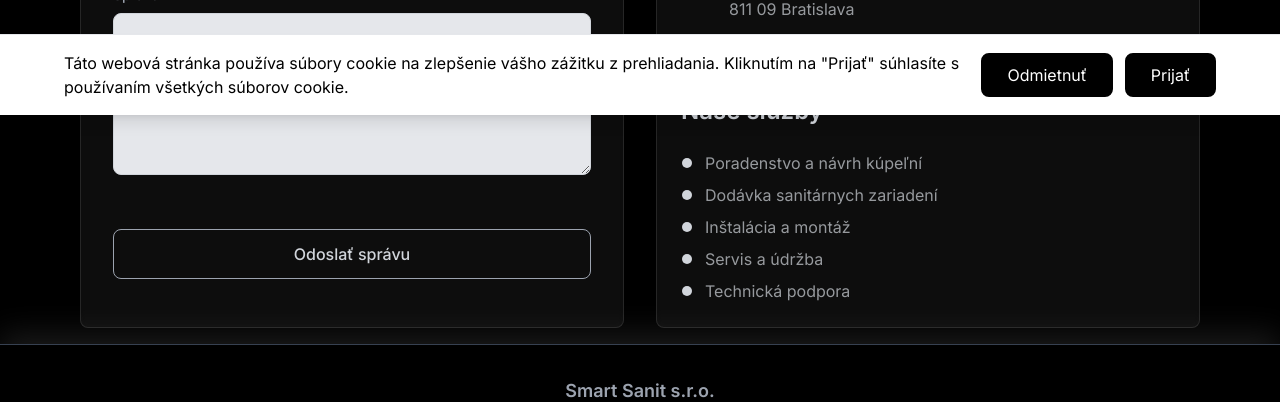
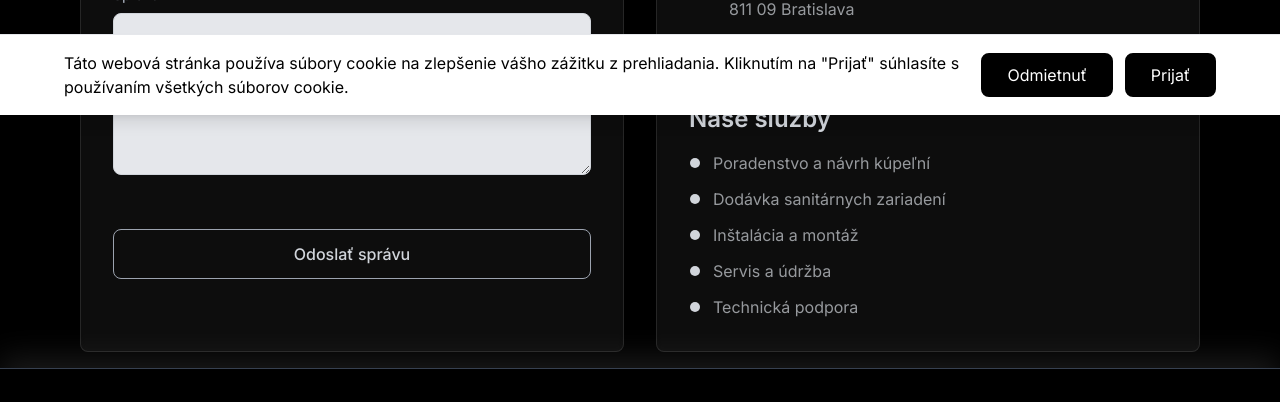
Before and after one commit to dianabombi/smart-sanity, a React (Create React App) app in the folder client/: page /contact in a window 1280 px wide. Shown: the part 685-1087 px from the top of the page. Built offline with nearby package versions, Linux system fonts and the light colour scheme; no server answers; the database is empty; the HTML template or start-up script is replaced by a standard one; a web font is replaced by a local one.

Commit message:
Fix alignment in Contact page Services section

```diff
--- a/client/src/components/contact/ContactInfo.js
+++ b/client/src/components/contact/ContactInfo.js
@@ -73,18 +73,18 @@ const ContactInfo = ({
       </div>
 
       {/* Services */}
-      <div className={`flex-1 bg-white/5 border border-white/10 backdrop-blur-sm rounded-lg p-6 ${
+      <div className={`flex-1 bg-white/5 border border-white/10 backdrop-blur-sm rounded-lg p-8 ${
         visible ? 'opacity-100 translate-y-0' : 'opacity-0 translate-y-8'
       }`}
       style={{
         transition: 'all 0.8s ease-out',
         transitionDelay: '1.0s'
       }}>
-        <h2 className="text-2xl font-semibold text-gray-300 mb-6">
+        <h2 className="text-2xl font-semibold text-gray-300 mb-4">
           {contactContent?.servicesTitle || 'Naše služby'}
         </h2>
 
-        <ul className="space-y-2 text-gray-300/70">
+        <ul className="space-y-3 text-gray-300/70">
           {(contactContent?.services || [
             'Poradenstvo a návrh kúpeľní',
             'Dodávka sanitárnych zariadení',
@@ -92,8 +92,8 @@ const ContactInfo = ({
             'Servis a údržba',
             'Technická podpora'
           ]).map((service, index) => (
-            <li key={index} className="flex items-center space-x-3">
-              <svg className="w-3 h-3 text-gray-300 flex-shrink-0" fill="currentColor" viewBox="0 0 24 24">
+            <li key={index} className="flex items-start space-x-3">
+              <svg className="w-3 h-3 text-gray-300 flex-shrink-0 mt-1.5" fill="currentColor" viewBox="0 0 24 24">
                 <circle cx="12" cy="12" r="10" />
               </svg>
               <span>{service}</span>
```
